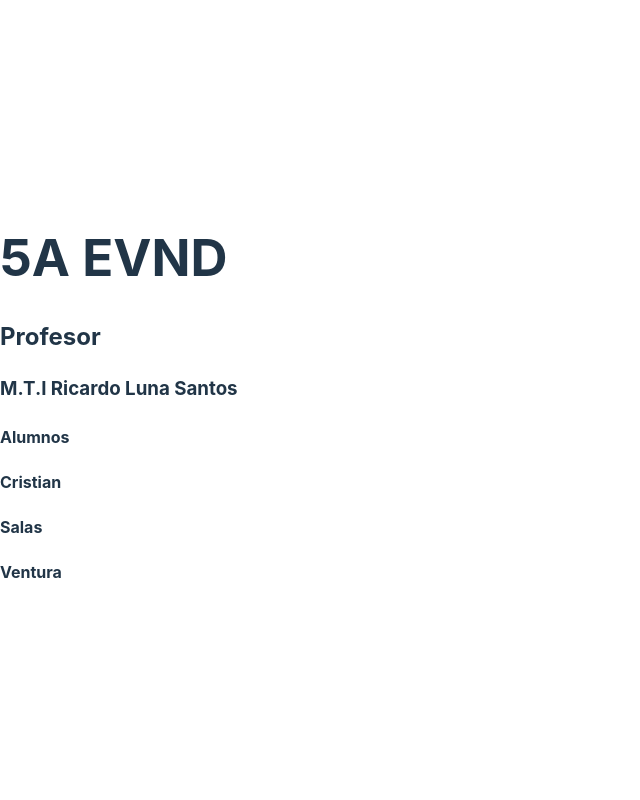
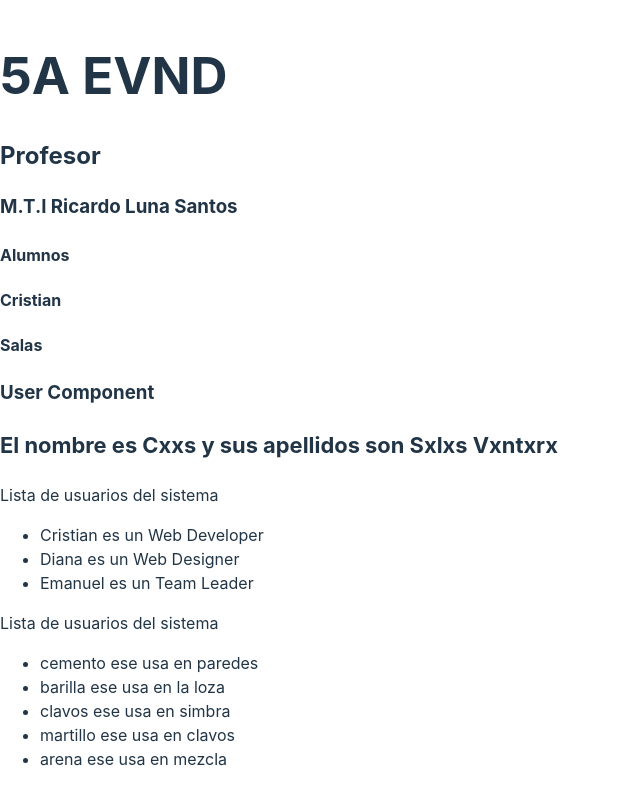
Before and after one commit to salasCris/ReactJS, a React (Vite) app in the folder my-react-app/: page / in a window 1280 px wide. Shown: the whole page, without its empty margins (0-640 px from the left). Built offline with nearby package versions, Linux system fonts and the light colour scheme.

Commit message:
add: se agrego a la preactica listas y funciones de usuarios

```diff
--- a/my-react-app/src/App.jsx
+++ b/my-react-app/src/App.jsx
@@ -7,9 +7,67 @@ function App() {
       <h4>Alumnos</h4>
       <h4>Cristian</h4>
       <h4>Salas</h4>
-      <h4>Ventura</h4>
+
+      <UserComponent/>
+      <ProfileComponent/>
+      <FeedComponent/>
     </div>
   );
 }
 
+function UserComponent(){
+  const nombre = 'Cxxs';
+  const apellidos = 'Sxlxs Vxntxrx'
+  const nombrecompleto = <h3>El nombre es {nombre} y sus apellidos son {apellidos}</h3>
+  return <h3>User Component {nombrecompleto}</h3>
+}
+
+function ProfileComponent(){
+   const users = [
+    { id: 1, name:'Cristian', role: 'Web Developer'},
+    { id: 2, name:'Diana', role: 'Web Designer'},
+    { id: 1, name:'Emanuel', role: 'Team Leader'},
+  ]
+  return (
+  <>
+    <p>Lista de usuarios del sistema</p>
+    <ul>
+      {
+      users.map(function(user,index){
+        return(
+          <li key={index}>{user.name} es un {user.role}</li>
+        )
+      })
+    }
+    </ul>
+  </>
+  );
+}
+
+function FeedComponent(){
+  const users = [
+    { id: 1, material:'cemento', role: 'paredes'},
+    { id: 2, material:'barilla', role: 'la loza'},
+    { id: 1, material:'clavos', role: 'simbra'},
+    { id: 1, material:'martillo', role: 'clavos'},
+    { id: 1, material:'arena', role: 'mezcla'},
+  ]
+
+  return (
+    <>
+    <p>Lista de usuarios del sistema</p>
+    <ul>
+      {
+      users.map(function(user,index){
+        return(
+          <li key={index}>{user.material} ese usa en {user.role}</li>
+        )
+      })
+    }
+    </ul>
+  </>
+  );
+
+}
+
 export default App;
```
